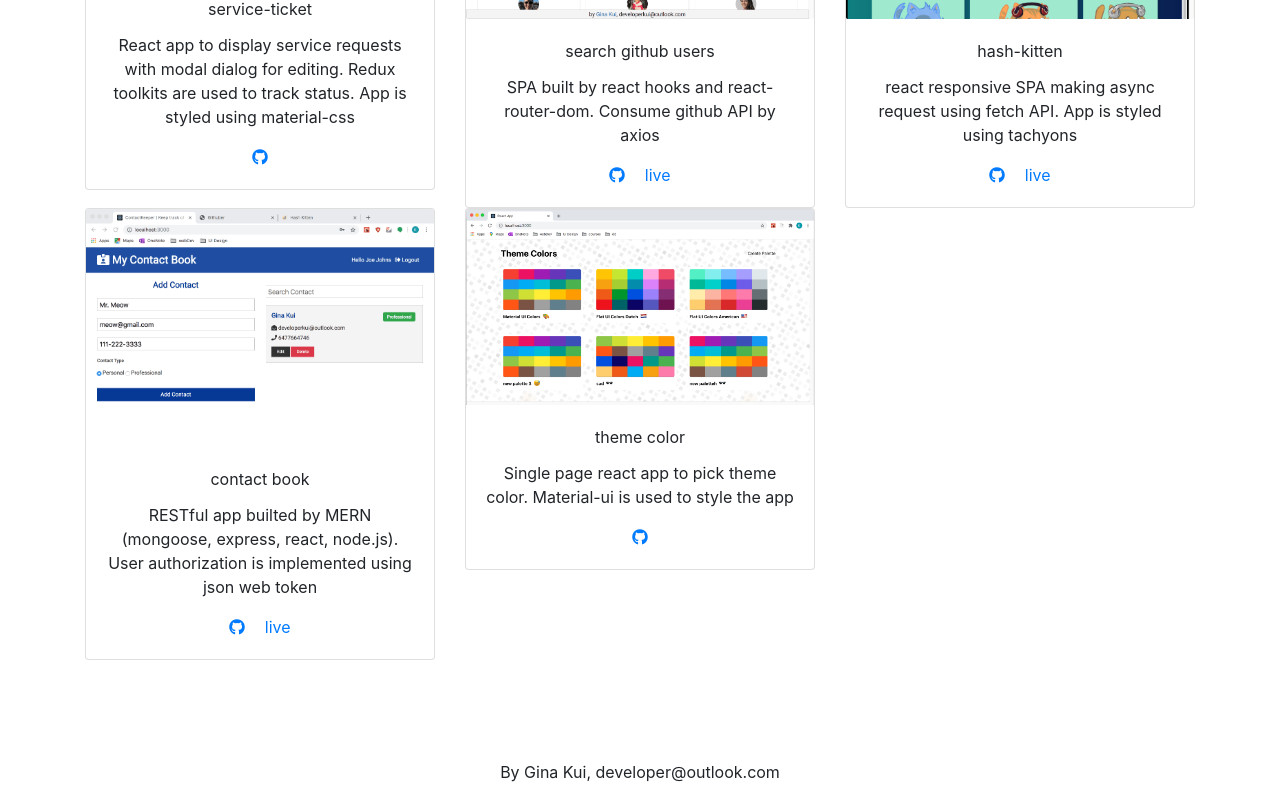
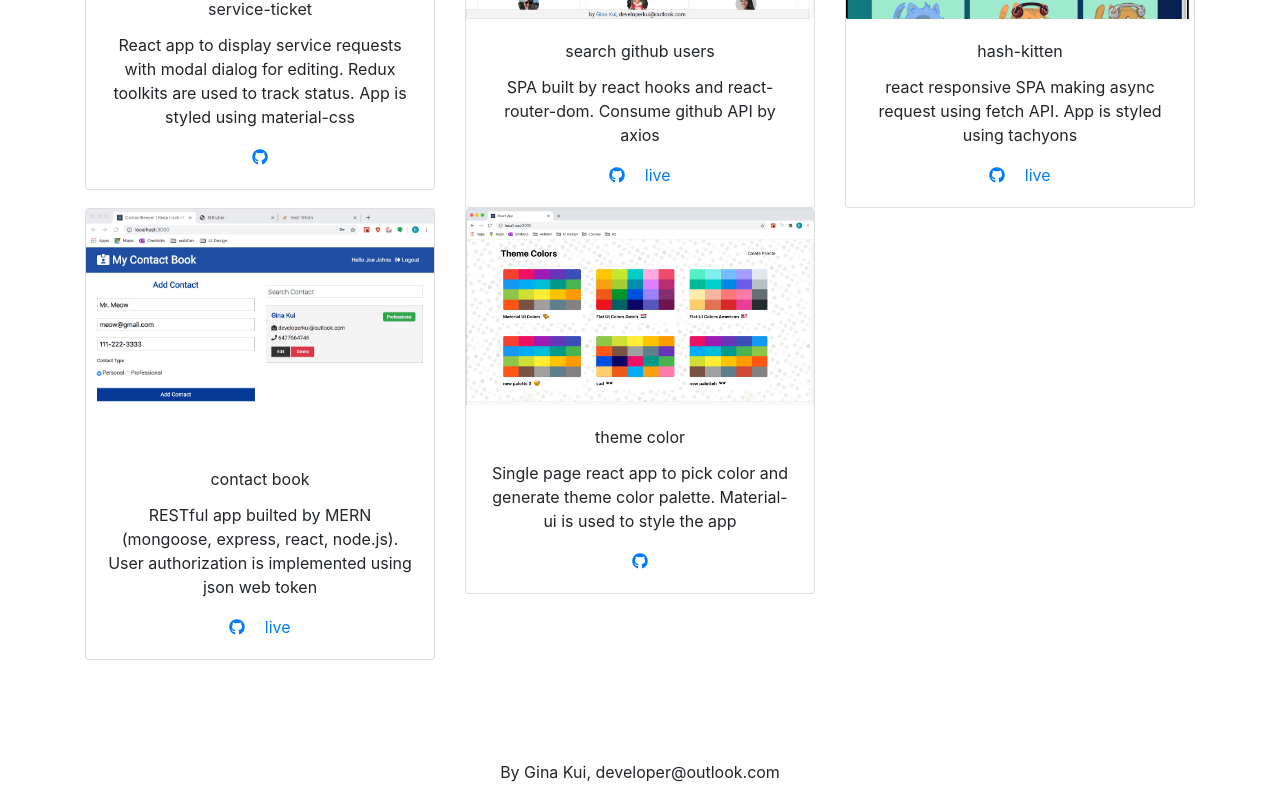
Before and after one commit to GinaKui/portfolio-app, a React (Create React App) app: page / in a window 1280 px wide. Shown: the part 1388-2188 px from the top of the page. Built offline with nearby package versions, Linux system fonts and the light colour scheme.

Commit message:
theme color demo gif added

```diff
--- a/src/components/ProjectCard.js
+++ b/src/components/ProjectCard.js
@@ -13,7 +13,7 @@ const ProjectCard = ({ project }) => {
   // TODO: - capture gif as Modal showcare
   return (
     <Card className='ProjectCard'>
-      <ProjectModal buttonImg={img} demoImg={demo || img} />
+      <ProjectModal buttonImg={img} demoImg={demo || img} projectName={name}/>
       <CardBody>
         <CardTitle>{name}</CardTitle>
         <CardText>{description}</CardText>
--- a/src/components/ProjectModal.js
+++ b/src/components/ProjectModal.js
@@ -6,7 +6,8 @@ const ProjectModal = (props) => {
   const {
     buttonImg,
     demoImg,
-    className
+    className,
+    projectName
   } = props;
 
   const [modal, setModal] = useState(false);
@@ -16,11 +17,11 @@ const ProjectModal = (props) => {
   return (
     <>
       <Button className="bg-transparent" onClick={toggle} style={{padding: 0}}>
-        <img src={buttonImg} width='100%' height='100%'/>
+        <img src={buttonImg} width='100%' height='100%' alt={projectName}/>
       </Button>
       <Modal isOpen={modal} toggle={toggle} className={className} centered={true} size='lg'>
         <ModalBody>
-        <img src={demoImg} width='100%' height='100%'/>
+        <img src={demoImg} width='100%' height='100%' alt={`demo ${projectName}`}/>
         </ModalBody>
       </Modal>
     </>
--- a/src/pages/ProjectPage.js
+++ b/src/pages/ProjectPage.js
@@ -10,6 +10,7 @@ import hashKittenDemo from '../img/hashkitten-demo.gif';
 import serviceTicketDemo from '../img/serviceticket-demo.gif';
 import gitHubberDemo from '../img/githuber-demo.gif';
 import contactBookDemo from '../img/contactbook-demo.gif';
+import themeColorDemo from '../img/themeColor-demo.gif';
 import './ProjectPage.css';
 
 const ProjectPage = (props) => {
@@ -77,9 +78,10 @@ ProjectPage.defaultProps = {
     {
       "id": 5,
       "name": "theme color",
-      "description": "Single page react app to pick theme color. Material-ui is used to style the app",
+      "description": "Single page react app to pick color and generate theme color palette. Material-ui is used to style the app",
       "techs": ['react', 'material-ui', 'react-router-dom'],
       "img": themeColor,
+      "demo": themeColorDemo,
       "deploy_url": "",
       "src_url": "https://github.com/GinaKui/theme-color"
     },
```
Also changed, not shown: 2 other files (tests, documents, lock files or other folders).
